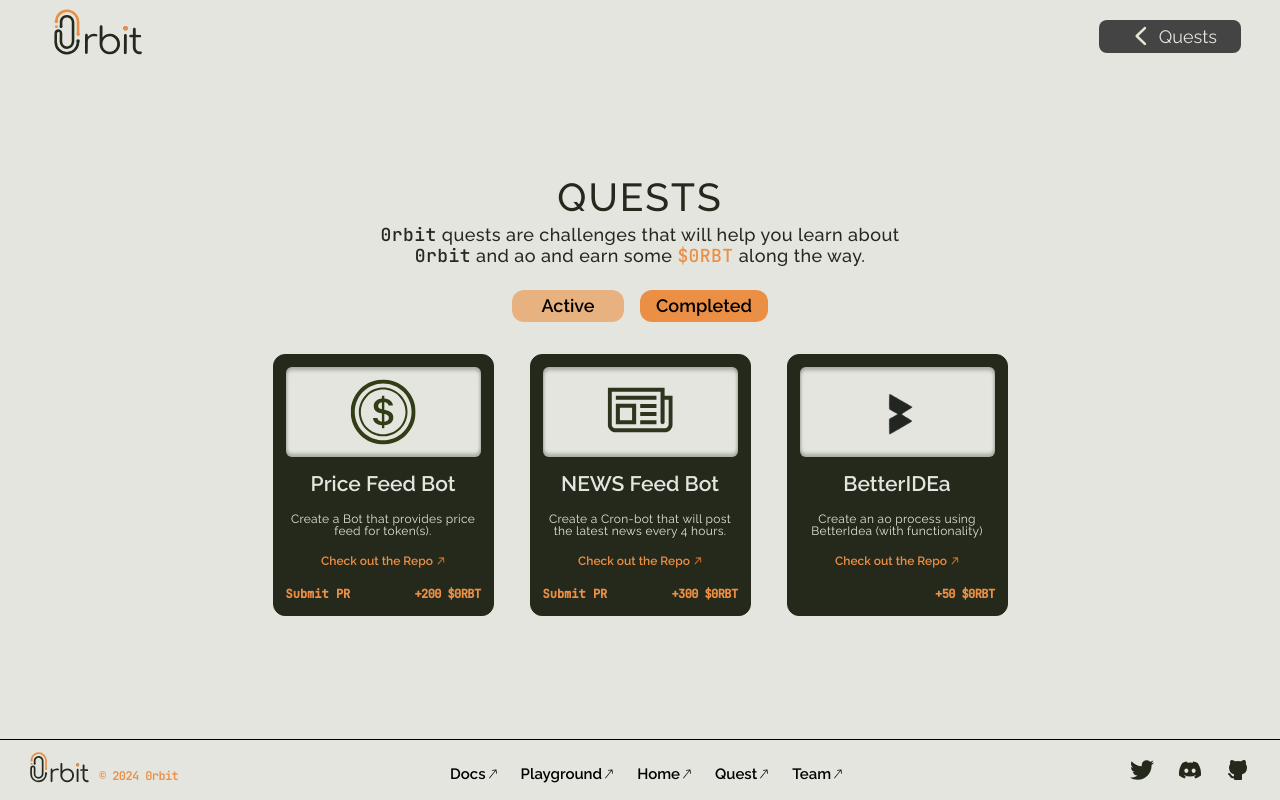
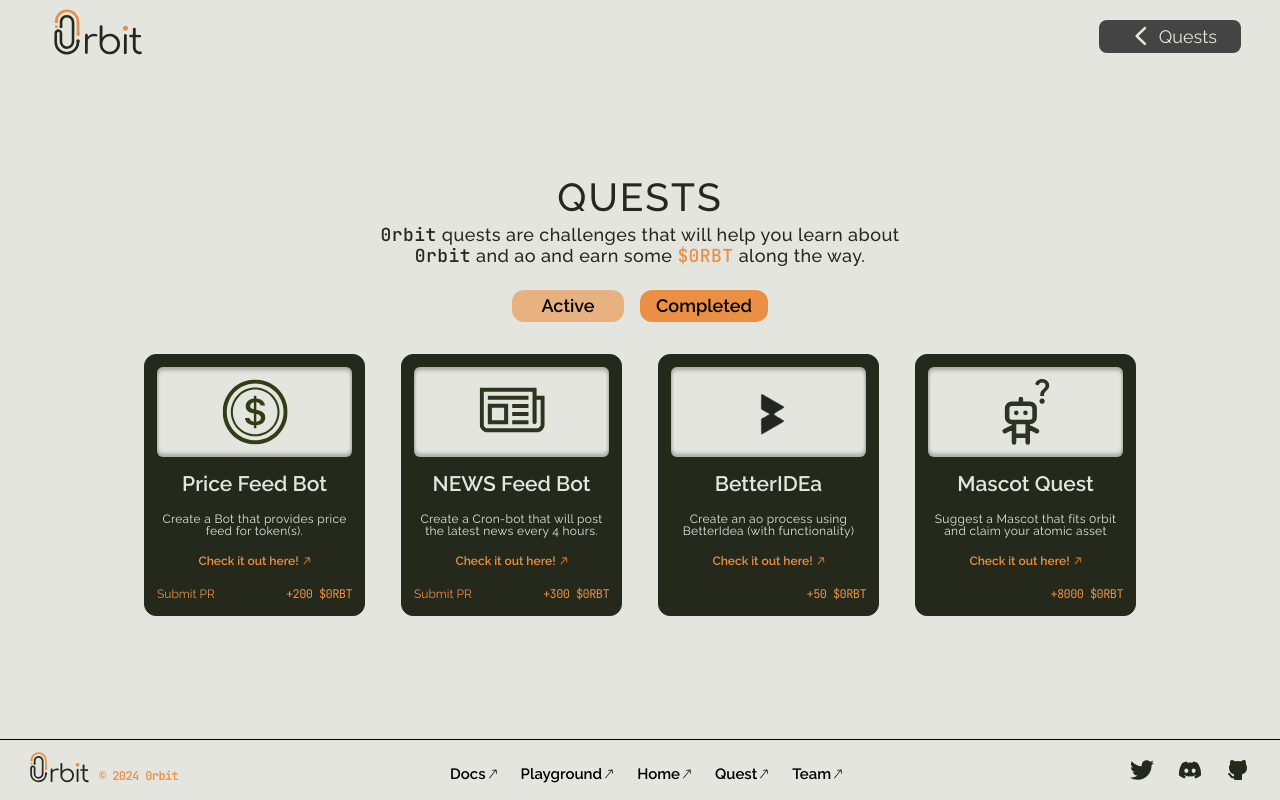
Before and after one commit to 0rbit-co/main, a Next.js app in the folder apps/web/: page /quests in a window 1280 px wide. Both pictures are taken after a click on the button "Completed". Built offline with nearby package versions, Linux system fonts and the light colour scheme.

Commit message:
feat:quests updated

```diff
--- a/apps/web/app/_components/_questContainer/QuestCard.tsx
+++ b/apps/web/app/_components/_questContainer/QuestCard.tsx
@@ -78,9 +78,9 @@ const QuestCard: React.FC<QuestProps> = ({
           className="text-[18px] hover:underline flex flex-row items-center justify-center gap-1"
         >
           <div
-            className={` ${brandSecondaryText} text-center xl:text-[15px] md:text-[12px] text-[10.5px] font-semibold`}
+            className={`font-raleway text-center xl:text-[15px] md:text-[12px] text-[10.5px] font-semibold`}
           >
-            Check out the Repo
+            Check it out here!
           </div>
           <Image
             width={8}
@@ -97,7 +97,7 @@ const QuestCard: React.FC<QuestProps> = ({
           <Link
           target="_blank"
             href={submission}
-            className="hover:underline font-bold w-full text-start"
+            className="hover:underline font-raleway w-full text-start"
           >
             Submit PR
           </Link>
@@ -105,7 +105,7 @@ const QuestCard: React.FC<QuestProps> = ({
         <Link
         target="_blank"
           href="https://www.ao.link/entity/BUhZLMwQ6yZHguLtJYA5lLUa9LQzLXMXRfaq9FVcPJc"
-          className={` tracking-tighter xl:text-[18px] lg:text-[12px] md:text-[10.5px] font-bold w-full text-right hover:underline`}
+          className={` tracking-tighter xl:text-[18px] lg:text-[12px] md:text-[10.5px] w-full text-right hover:underline font-jetbrains`}
         >
           +{pts} $0RBT
         </Link>
--- a/apps/web/app/_utils/quests.ts
+++ b/apps/web/app/_utils/quests.ts
@@ -38,4 +38,13 @@ export const completedQuests = [
     submission: "",
     pts: "50",
   },
+  {
+    id: 4,
+    qname: "Mascot Quest",
+    imag: "mascot",
+    info: "Suggest a Mascot that fits 0rbit and  claim your atomic asset",
+    repo: "https://x.com/0rbitco/status/1836707672005251339",
+    submission: "",
+    pts: "8000",
+  },
 ];
--- a/apps/web/app/quests/page.tsx
+++ b/apps/web/app/quests/page.tsx
@@ -5,7 +5,6 @@ import { QuestCard } from "../_components";
 import { brandDarkText, brandSecondaryText } from "../_utils/colors";
 import { completedQuests, quests } from "../_utils/quests";
 import Nav from "../_components/_layout/Nav";
-import QuestForm from "../_components/_questContainer/QuestForm";
 
 const QuestsPage = () => {
   const [activeTab, setActiveTab] = useState("active");
@@ -79,10 +78,10 @@ const QuestsPage = () => {
             //     //   last={key + 1 === quests.length && quests.length % 2 !== 0}
             //     // />
             //   );
-            // <div className="text-oliveGreen text-center">No ongoing quests at the moment—please check back later for new quests!</div>
-            <div>
-              <QuestForm />
-            </div>
+            <div className="text-oliveGreen text-center">No ongoing quests at the moment—please check back later for new quests!</div>
+            // <div>
+            //   <QuestForm />
+            // </div>
           }
           {activeTab === "completed" &&
             completedQuests.map((quest, key) => {
```
Also changed, not shown: apps/web/public/quests/mascot.svg (added).
